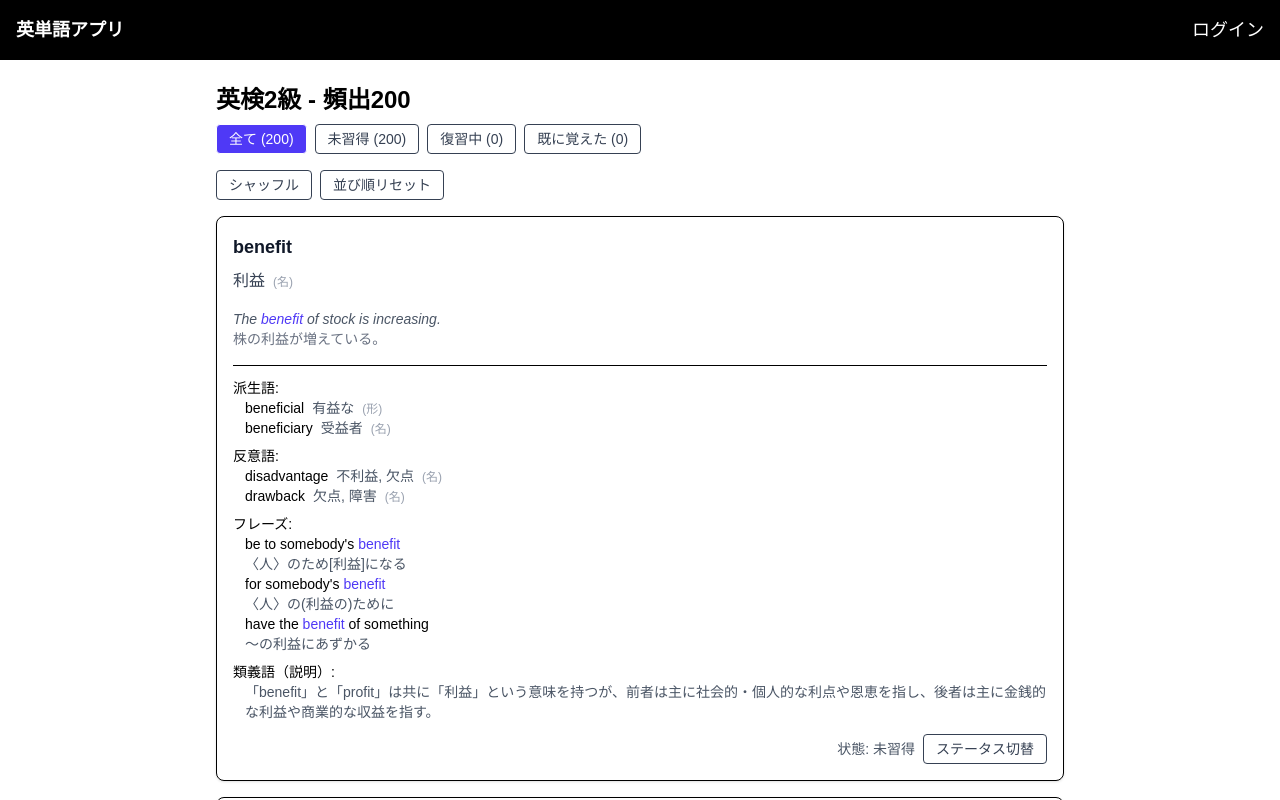
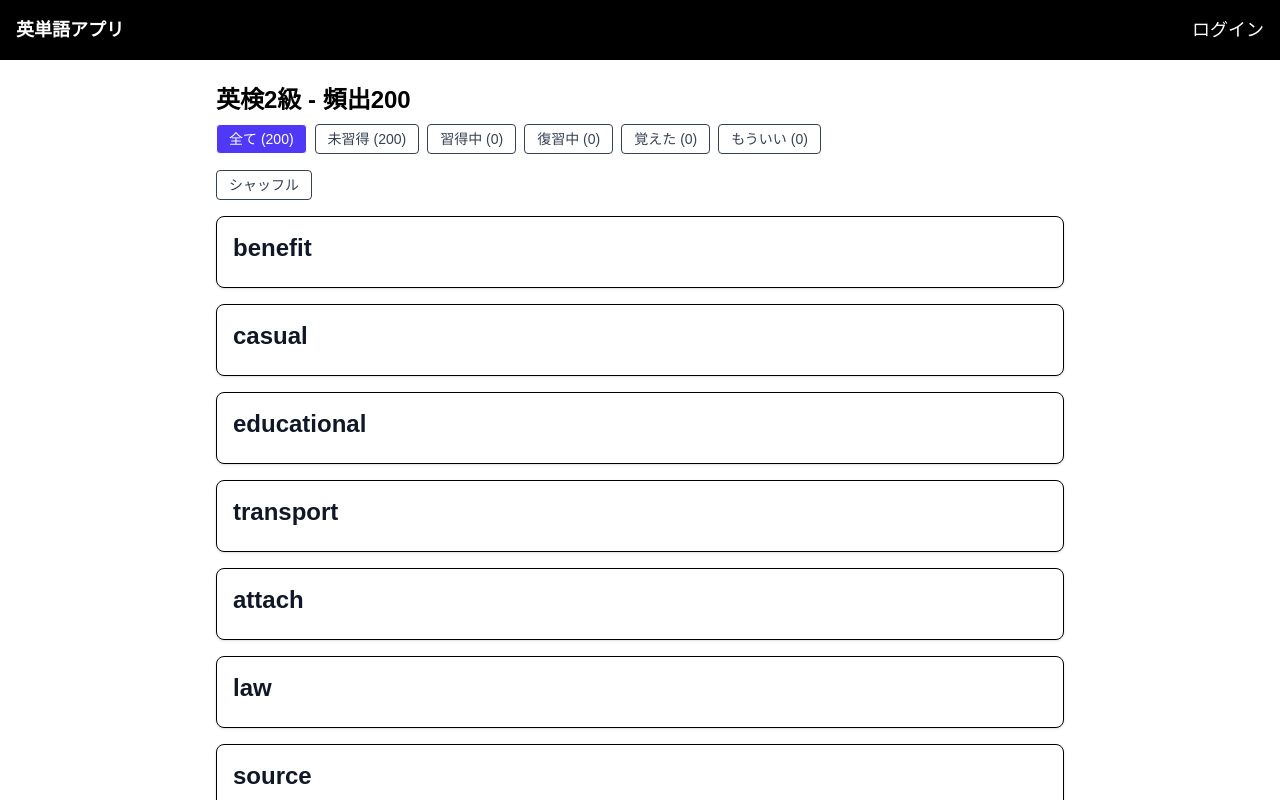
Before and after one commit to r77tchan/word, a Next.js app: page /card in a window 1280 px wide. Shown: the top 800 px of the page. Built offline with nearby package versions, Linux system fonts and the light colour scheme.

Commit message:
表示数制限など軽量化

```diff
--- a/app/card/page.tsx
+++ b/app/card/page.tsx
@@ -1,6 +1,6 @@
 "use client";
 
-import React, { useEffect, useState, useMemo } from "react";
+import React, { useEffect, useState, useMemo, useCallback } from "react";
 import data from "@/lib/英検_2級_頻出_200.json";
 
 type Item = {
@@ -15,7 +15,6 @@ type Item = {
   sound?: string;
   json?: {
     english?: string;
-    pronunciation?: string;
     other_translations?: Array<{
       translation: string;
       part_of_speech?: string;
@@ -109,7 +108,7 @@ function SectionList<T>({ title, items, renderItem }: SectionListProps<T>) {
   if (!items || items.length === 0) return null;
   return (
     <div>
-      <span className="font-medium">{title}</span>
+      <span className="font-medium select-none">{title}</span>
       {items.map((it, idx) => (
         <div key={idx} className="ml-3">
           {renderItem(it, idx)}
@@ -120,11 +119,20 @@ function SectionList<T>({ title, items, renderItem }: SectionListProps<T>) {
 }
 
 export default function CardPage() {
-  type Status = "unknown" | "review" | "known";
+  type Status = "unknown" | "learning" | "review" | "known" | "done";
+
+  const PAGE_SIZE = 10;
 
   const [statuses, setStatuses] = useState<Record<string, Status>>({});
   const [filter, setFilter] = useState<"all" | Status | null>(null);
   const [order, setOrder] = useState<string[]>(items.map((it) => it.id));
+  const [revealed, setRevealed] = useState<Record<string, boolean>>({});
+  const [displayedCount, setDisplayedCount] = useState<number>(PAGE_SIZE);
+
+  // open only — 再タップで閉じないようにする
+  const toggleReveal = useCallback((id: string) => {
+    setRevealed((prev) => ({ ...prev, [id]: true }));
+  }, []);
 
   useEffect(() => {
     try {
@@ -136,32 +144,82 @@ export default function CardPage() {
     }
   }, []);
 
-  const saveStatuses = (obj: Record<string, Status>) => {
+  const saveStatuses = useCallback((obj: Record<string, Status>) => {
     try {
       localStorage.setItem("wordStatuses", JSON.stringify(obj));
     } catch (e) {
       // ignore
     }
-  };
+  }, []);
 
-  const cycleStatus = (id: string) => {
+  const cycleStatus = useCallback(
+    (id: string) => {
       setStatuses((prev) => {
         const cur = prev[id] || "unknown";
+        // cycle: unknown -> learning -> review -> known -> done -> unknown
         const nextStatus: Status =
-        cur === "unknown" ? "review" : cur === "review" ? "known" : "unknown";
+          cur === "unknown"
+            ? "learning"
+            : cur === "learning"
+              ? "review"
+              : cur === "review"
+                ? "known"
+                : cur === "known"
+                  ? "done"
+                  : "unknown";
         const next = { ...prev, [id]: nextStatus };
-      // if nextStatus is unknown, we can optionally delete the key to keep storage small
+        // nextStatus が "unknown" の場合、保存領域を小さくするためキーを削除します
         if (nextStatus === "unknown") delete next[id];
         saveStatuses(next);
         return next;
       });
-  };
+    },
+    [saveStatuses],
+  );
 
-  const getStatusLabel = (s: Status) =>
-    s === "unknown" ? "未習得" : s === "review" ? "復習中" : "既に覚えた";
+  const getStatusLabel = useCallback((s: Status) => {
+    switch (s) {
+      case "unknown":
+        return "未習得";
+      case "learning":
+        return "習得中";
+      case "review":
+        return "復習中";
+      case "known":
+        return "覚えた";
+      case "done":
+        return "もういい";
+      default:
+        return "";
+    }
+  }, []);
+
+  // ステータスバッジの色クラスを返すユーティリティ
+  const statusBadgeClass = useCallback((s: Status) => {
+    switch (s) {
+      case "unknown":
+        return "bg-red-100 text-red-800";
+      case "learning":
+        return "bg-blue-100 text-blue-800";
+      case "review":
+        return "bg-yellow-100 text-yellow-800";
+      case "known":
+        return "bg-green-100 text-green-800";
+      case "done":
+        return "bg-gray-200 text-gray-700";
+      default:
+        return "bg-gray-100 text-gray-700";
+    }
+  }, []);
 
   const counts = useMemo(() => {
-    const out: Record<Status, number> = { unknown: 0, review: 0, known: 0 };
+    const out: Record<Status, number> = {
+      unknown: 0,
+      learning: 0,
+      review: 0,
+      known: 0,
+      done: 0,
+    };
     for (const it of items) {
       const s = (statuses[it.id] || "unknown") as Status;
       out[s] = (out[s] || 0) + 1;
@@ -176,7 +234,7 @@ export default function CardPage() {
     });
   }, [items, statuses, filter]);
 
-  // order に従って visibleItems を並べ替える
+  // order に従って visibleItems を並べ替える（表示順の安定化）
   const visibleItemsOrdered = useMemo(() => {
     const visibleIdSet = new Set(visibleItems.map((it) => it.id));
     const orderedVisibleIds = order.filter((id) => visibleIdSet.has(id));
@@ -191,91 +249,121 @@ export default function CardPage() {
     ];
   }, [visibleItems, order, items]);
 
-  const shuffleOrder = () => {
+  // visibleItemsOrdered が変わったときに表示件数をリセットする
+  useEffect(() => {
+    setDisplayedCount(Math.min(PAGE_SIZE, visibleItemsOrdered.length));
+  }, [visibleItemsOrdered]);
+
+  // 無限スクロール風の読み込み: 画面下部に近づいたら表示件数を増やす
+  useEffect(() => {
+    const onScroll = () => {
+      const scrollTop = window.scrollY || window.pageYOffset;
+      const viewportHeight = window.innerHeight;
+      const fullHeight = document.documentElement.scrollHeight;
+      // load more when within 300px from bottom
+      if (scrollTop + viewportHeight >= fullHeight - 300) {
+        setDisplayedCount((prev) => {
+          if (prev >= visibleItemsOrdered.length) return prev;
+          return Math.min(prev + PAGE_SIZE, visibleItemsOrdered.length);
+        });
+      }
+    };
+
+    window.addEventListener("scroll", onScroll, { passive: true });
+    return () => window.removeEventListener("scroll", onScroll);
+  }, [visibleItemsOrdered.length]);
+
+  const shuffleOrder = useCallback(() => {
     const visibleIds = visibleItems.map((it) => it.id);
     const arr = [...visibleIds];
     for (let i = arr.length - 1; i > 0; i--) {
       const j = Math.floor(Math.random() * (i + 1));
       [arr[i], arr[j]] = [arr[j], arr[i]];
     }
-    // keep other (非表示) ids in the same relative order but move shuffled visible ids to front
+    // 表示対象以外の id は相対順を維持しつつ、シャッフルした表示対象を先頭に持ってくる
     const otherIds = order.filter((id) => !visibleIds.includes(id));
     setOrder([...arr, ...otherIds]);
+    // シャッフル時には開いているカードを閉じる
+    setRevealed({});
+  }, [visibleItems, order]);
+
+  // フィルタを切り替える際に開いているカードを閉じるユーティリティ
+  const setFilterAndClose = useCallback((val: "all" | Status | null) => {
+    setFilter(val as any);
+    setRevealed({});
+  }, []);
+
+  // Extract card rendering into a small component to improve readability and reduce top-level complexity
+  type CardItemProps = {
+    item: Item;
+    revealed: boolean;
+    toggleReveal: (id: string) => void;
+    statuses: Record<string, Status>;
+    cycleStatus: (id: string) => void;
   };
 
-  const resetOrder = () => setOrder(items.map((it) => it.id));
+  function CardItem({
+    item,
+    revealed,
+    toggleReveal,
+    statuses,
+    cycleStatus,
+  }: CardItemProps) {
+    // ポインタでの押下位置を覚えて移動量でクリックかドラッグか判定する
+    const pointerDownRef = React.useRef<{ x: number; y: number } | null>(null);
+
+    const onPointerDown = (e: React.PointerEvent) => {
+      // store initial pointer position
+      pointerDownRef.current = { x: e.clientX, y: e.clientY };
+    };
+
+    const onPointerUp = (e: React.PointerEvent) => {
+      const start = pointerDownRef.current;
+      pointerDownRef.current = null;
+      if (!start) return;
+      const dx = Math.abs(e.clientX - start.x);
+      const dy = Math.abs(e.clientY - start.y);
+      // small movement => treat as click/tap; threshold tuned for touch/pen
+      if (dx < 6 && dy < 6) {
+        // If already revealed, don't call toggle — avoids forcing a re-render
+        // that clears selection (double-click selection gets cancelled).
+        if (!revealed) {
+          toggleReveal(item.id);
+        }
+      }
+    };
 
     return (
-    <main>
-      <div className="mx-auto max-w-4xl p-6">
-        <h1 className="mb-2 text-2xl font-bold">英検2級 - 頻出200</h1>
-
-        {/* ステータスでフィルタする UI */}
-        <div className="mb-4 flex flex-wrap items-center gap-2">
+      <li
+        key={item.id}
+        className={`transform rounded-lg border bg-white p-4 shadow-sm transition duration-150 ${revealed ? "cursor-text" : "cursor-pointer hover:-translate-y-0.5 hover:shadow-md"}`}
+        onPointerDown={onPointerDown}
+        onPointerUp={onPointerUp}
+      >
+        <div className="mb-2">
+          <div className="flex items-start gap-3">
             <button
-            className={`rounded border px-3 py-1 text-sm ${filter === null || filter === "all" ? "bg-indigo-600 text-white" : "bg-white text-gray-700"}`}
-            onClick={() => setFilter("all")}
+              type="button"
+              className={`mr-2 text-left text-xl leading-tight font-semibold text-gray-900 focus:outline-none sm:text-2xl ${revealed ? "cursor-text select-text" : "hover:cursor-pointer"}`}
+              style={revealed ? { userSelect: "text" as const } : undefined}
+              onClick={(e) => {
+                e.stopPropagation();
+                // only open on click when not already revealed —
+                // prevents clearing selection on double-click inside revealed content
+                if (!revealed) toggleReveal(item.id);
+              }}
+              aria-expanded={!!revealed}
             >
-            全て ({items.length})
+              {renderPipeText(item.english)}
             </button>
-          <button
-            className={`rounded border px-3 py-1 text-sm ${filter === "unknown" ? "bg-indigo-600 text-white" : "bg-white text-gray-700"}`}
-            onClick={() => setFilter("unknown")}
-          >
-            未習得 ({counts.unknown})
-          </button>
-          <button
-            className={`rounded border px-3 py-1 text-sm ${filter === "review" ? "bg-indigo-600 text-white" : "bg-white text-gray-700"}`}
-            onClick={() => setFilter("review")}
-          >
-            復習中 ({counts.review})
-          </button>
-          <button
-            className={`rounded border px-3 py-1 text-sm ${filter === "known" ? "bg-indigo-600 text-white" : "bg-white text-gray-700"}`}
-            onClick={() => setFilter("known")}
-          >
-            既に覚えた ({counts.known})
-          </button>
-          {!(filter === "all" || !filter) && (
-            <div className="ml-auto text-sm text-gray-600">
-              表示中: {getStatusLabel(filter as Status)}
           </div>
-          )}
         </div>
 
-        <div className="mb-4 flex items-center gap-2">
-          <button
-            className="rounded border bg-white px-3 py-1 text-sm text-gray-700"
-            onClick={() => shuffleOrder()}
+        {revealed && (
+          <div
+            className="cursor-text select-text"
+            style={{ userSelect: "text" }}
           >
-            シャッフル
-          </button>
-          <button
-            className="rounded border bg-white px-3 py-1 text-sm text-gray-700"
-            onClick={() => resetOrder()}
-          >
-            並び順リセット
-          </button>
-          {items.length - visibleItems.length > 0 && (
-            <div className="ml-auto text-sm text-gray-600">
-              非表示: {items.length - visibleItems.length}
-            </div>
-          )}
-        </div>
-
-        <ul className="space-y-4">
-          {visibleItemsOrdered.length > 0 ? (
-            visibleItemsOrdered.map((item) => (
-              <li
-                key={item.id}
-                className="rounded-lg border bg-white p-4 shadow-sm"
-              >
-                <div className="mb-2">
-                  <span className="mr-2 text-lg font-semibold text-gray-900">
-                    {renderPipeText(item.english)}
-                  </span>
-                </div>
-
             {item.translation && (
               <div className="mb-4 text-base text-gray-700">
                 <div>
@@ -283,7 +371,7 @@ export default function CardPage() {
                     {renderPipeText(item.translation)}
                   </span>
                   {item.part_of_speech && (
-                        <span className="ml-2 text-xs text-gray-400">
+                    <span className="ml-2 text-xs text-gray-400 select-none">
                       ({item.part_of_speech})
                     </span>
                   )}
@@ -297,7 +385,7 @@ export default function CardPage() {
                       <span>
                         {renderPipeText(trans.translation)}
                         {trans.part_of_speech ? (
-                              <span className="ml-1 text-xs text-gray-400">
+                          <span className="ml-1 text-xs text-gray-400 select-none">
                             ({trans.part_of_speech})
                           </span>
                         ) : null}
@@ -356,7 +444,7 @@ export default function CardPage() {
                           </span>
                         )}
                         {d.part_of_speech && (
-                              <span className="ml-2 text-xs text-gray-400">
+                          <span className="ml-2 text-xs text-gray-400 select-none">
                             ({d.part_of_speech})
                           </span>
                         )}
@@ -378,7 +466,7 @@ export default function CardPage() {
                           </span>
                         )}
                         {a.part_of_speech && (
-                              <span className="ml-2 text-xs text-gray-400">
+                          <span className="ml-2 text-xs text-gray-400 select-none">
                             ({a.part_of_speech})
                           </span>
                         )}
@@ -414,21 +502,121 @@ export default function CardPage() {
               )}
 
             <div className="mt-3 flex items-center justify-end gap-2">
-                  <div className="text-sm text-gray-600">
-                    状態:{" "}
+              <span
+                className={`inline-flex items-center rounded-full px-2 py-0.5 text-xs font-medium select-none ${statusBadgeClass((statuses[item.id] as Status) || "unknown")}`}
+              >
                 {getStatusLabel((statuses[item.id] as Status) || "unknown")}
+              </span>
+              <select
+                aria-label="ステータス"
+                className="rounded border bg-white px-2 py-1 text-sm text-gray-700 select-none"
+                value={(statuses[item.id] as Status) || "unknown"}
+                onClick={(e) => e.stopPropagation()}
+                onChange={(e) => {
+                  e.stopPropagation();
+                  const val = e.target.value as Status;
+                  setStatuses((prev) => {
+                    const next = { ...prev, [item.id]: val };
+                    if (val === "unknown") delete next[item.id];
+                    saveStatuses(next);
+                    return next;
+                  });
+                }}
+              >
+                <option value="unknown">未習得</option>
+                <option value="learning">習得中</option>
+                <option value="review">復習中</option>
+                <option value="known">覚えた</option>
+                <option value="done">もういい</option>
+              </select>
             </div>
+          </div>
+        )}
+      </li>
+    );
+  }
+
+  return (
+    <main>
+      <div className="mx-auto max-w-4xl p-6">
+        <h1 className="mb-2 text-2xl font-bold">英検2級 - 頻出200</h1>
+
+        {/* ステータスでフィルタするボタン群 */}
+        <div className="mb-4 flex flex-wrap items-center gap-2">
           <button
-                    className="rounded border px-3 py-1 text-sm text-gray-700 hover:bg-gray-50"
-                    onClick={() => cycleStatus(item.id)}
+            className={`rounded border px-3 py-1 text-sm transition-colors duration-150 ease-in-out select-none focus:ring-2 focus:ring-indigo-300 focus:outline-none ${filter === null || filter === "all" ? "bg-indigo-600 text-white hover:bg-indigo-700 active:scale-95 active:opacity-90" : "bg-white text-gray-700 hover:bg-gray-50 active:scale-95"}`}
+            onClick={() => setFilterAndClose("all")}
           >
-                    ステータス切替
+            全て ({items.length})
           </button>
+
+          {/* フィルタ順: 未習得 -> 習得中 -> 復習中 -> 覚えた -> もういい */}
+          <button
+            className={`rounded border px-3 py-1 text-sm transition-colors duration-150 ease-in-out select-none focus:ring-2 focus:ring-indigo-300 focus:outline-none ${filter === "unknown" ? "bg-indigo-600 text-white hover:bg-indigo-700 active:scale-95 active:opacity-90" : "bg-white text-gray-700 hover:bg-gray-50 active:scale-95"}`}
+            onClick={() => setFilterAndClose("unknown")}
+          >
+            未習得 ({counts.unknown})
+          </button>
+          <button
+            className={`rounded border px-3 py-1 text-sm transition-colors duration-150 ease-in-out select-none focus:ring-2 focus:ring-indigo-300 focus:outline-none ${filter === "learning" ? "bg-indigo-600 text-white hover:bg-indigo-700 active:scale-95 active:opacity-90" : "bg-white text-gray-700 hover:bg-gray-50 active:scale-95"}`}
+            onClick={() => setFilterAndClose("learning")}
+          >
+            習得中 ({counts.learning})
+          </button>
+          <button
+            className={`rounded border px-3 py-1 text-sm transition-colors duration-150 ease-in-out select-none focus:ring-2 focus:ring-indigo-300 focus:outline-none ${filter === "review" ? "bg-indigo-600 text-white hover:bg-indigo-700 active:scale-95 active:opacity-90" : "bg-white text-gray-700 hover:bg-gray-50 active:scale-95"}`}
+            onClick={() => setFilterAndClose("review")}
+          >
+            復習中 ({counts.review})
+          </button>
+          <button
+            className={`rounded border px-3 py-1 text-sm transition-colors duration-150 ease-in-out select-none focus:ring-2 focus:ring-indigo-300 focus:outline-none ${filter === "known" ? "bg-indigo-600 text-white hover:bg-indigo-700 active:scale-95 active:opacity-90" : "bg-white text-gray-700 hover:bg-gray-50 active:scale-95"}`}
+            onClick={() => setFilterAndClose("known")}
+          >
+            覚えた ({counts.known})
+          </button>
+          <button
+            className={`rounded border px-3 py-1 text-sm transition-colors duration-150 ease-in-out select-none focus:ring-2 focus:ring-indigo-300 focus:outline-none ${filter === "done" ? "bg-indigo-600 text-white hover:bg-indigo-700 active:scale-95 active:opacity-90" : "bg-white text-gray-700 hover:bg-gray-50 active:scale-95"}`}
+            onClick={() => setFilterAndClose("done")}
+          >
+            もういい ({counts.done})
+          </button>
+
+          {/* 表示中ラベルは表示していません（要望により非表示） */}
         </div>
-              </li>
+
+        <div className="mb-4 flex items-center gap-2">
+          <button
+            className="transform rounded border bg-white px-3 py-1 text-sm text-gray-700 transition duration-150 ease-in-out select-none hover:bg-gray-50 hover:shadow-sm focus:ring-2 focus:ring-indigo-300 focus:outline-none active:scale-95"
+            onClick={() => shuffleOrder()}
+          >
+            シャッフル
+          </button>
+          {/* 非表示カウントは表示していません（要望により非表示） */}
+        </div>
+
+        <ul className="space-y-4">
+          {visibleItemsOrdered.length > 0 ? (
+            visibleItemsOrdered
+              .slice(0, displayedCount)
+              .map((item) => (
+                <CardItem
+                  key={item.id}
+                  item={item}
+                  revealed={!!revealed[item.id]}
+                  toggleReveal={toggleReveal}
+                  statuses={statuses}
+                  cycleStatus={cycleStatus}
+                />
               ))
           ) : (
             <li className="text-gray-600">データがありません</li>
+          )}
+          {/* 追加読み込みの案内（スクロールで読み込む場合のヒント） */}
+          {displayedCount < visibleItemsOrdered.length && (
+            <li className="text-center text-sm text-gray-500">
+              下にスクロールするとさらに読み込みます…
+            </li>
           )}
         </ul>
       </div>
--- a/components/Footer.tsx
+++ b/components/Footer.tsx
@@ -1,6 +1,6 @@
 export default function Footer() {
   return (
-    <footer className="bg-bar text-white">
+    <footer className="bg-bar text-white select-none">
       <div className="container mx-auto p-2 text-center text-xs">
         <a
           href="https://github.com/r77tchan/word"
--- a/components/Header.tsx
+++ b/components/Header.tsx
@@ -2,7 +2,7 @@ import Link from "next/link";
 
 export default function Header() {
   return (
-    <header className="bg-black text-white">
+    <header className="bg-black text-white select-none">
       <div className="container mx-auto flex items-center justify-between">
         <div className="text-lg font-bold">
           <Link href="/" className="block p-4 hover:bg-gray-500">
```
Lines whose indentation alone changed are shown as unchanged.
